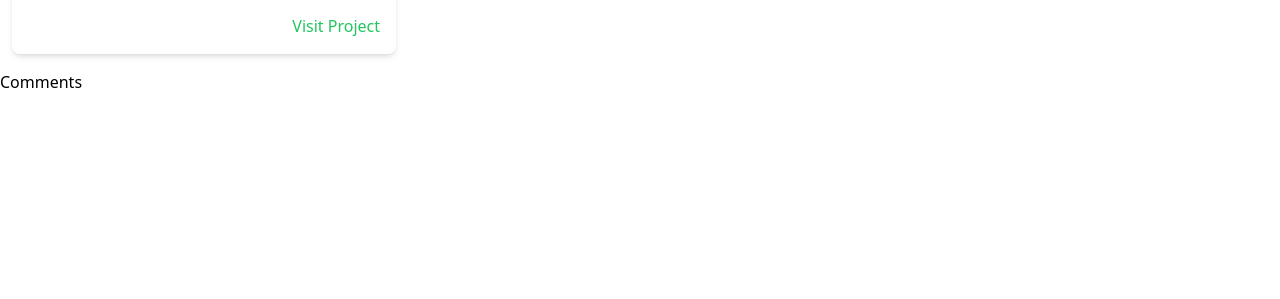
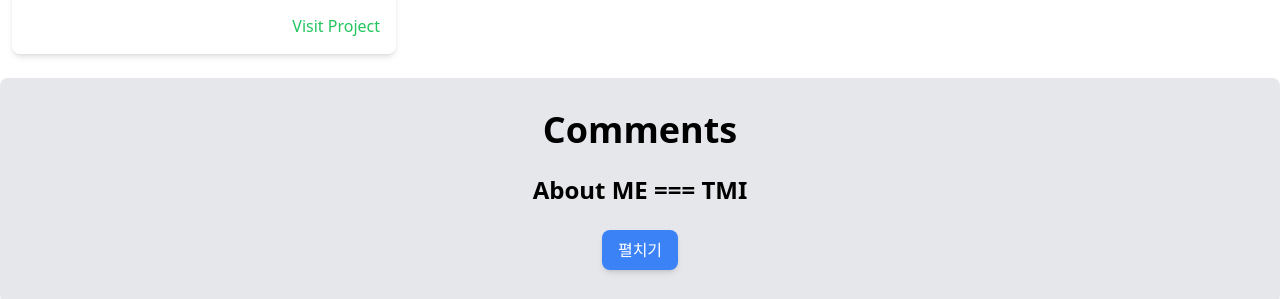
Before and after one commit to hoseCloud/portfolio, a React (Create React App) app: page / in a window 1280 px wide. Shown: the part 3734-4033 px from the top of the page. Before the commit the page ends 3828 px from the top, so only its background shows below. Built offline with nearby package versions, Linux system fonts and the light colour scheme.

Commit message:
Add skeleton of comments

```diff
--- a/src/components/Comments.js
+++ b/src/components/Comments.js
@@ -1,5 +1,42 @@
+import React, { useState, useRef } from "react";
+
 function Comments() {
-  return <h1>Comments</h1>;
+  const [isOpen, setIsOpen] = useState(false);
+  const paragraphRef = useRef(null);
+
+  const toggle = () => {
+    setIsOpen(!isOpen);
+
+    setTimeout(() => {
+      paragraphRef?.current.scrollIntoView({
+        behavior: "smooth",
+        block: "start",
+      });
+    }, 0);
+  };
+
+  return (
+    <div className="flex flex-col items-center justify-center p-4 mt-4 bg-gray-200 rounded-lg shadow-md">
+      <h1 className="text-4xl font-bold text-center py-4" ref={paragraphRef}>
+        Comments
+      </h1>
+      <h2 className="text-2xl font-bold text-center py-2">About ME === TMI</h2>
+      <button
+        className="px-4 py-2 bg-blue-500 text-white rounded-lg shadow-md hover:bg-blue-600 focus:outline-none focus:ring-2 focus:ring-blue-600 focus:ring-opacity-50 my-4"
+        onClick={toggle}
+      >
+        {isOpen ? "접기" : "펼치기"}
+      </button>
+      {isOpen && (
+        <div>
+          <p className="text-lg">듀오링고</p>
+          <p className="text-lg">23년 목표</p>
+          <p className="text-lg">진행중인 프로젝트</p>
+          <p className="text-lg">중단된 프로젝트</p>
+        </div>
+      )}
+    </div>
+  );
 }
 
 export default Comments;
```
